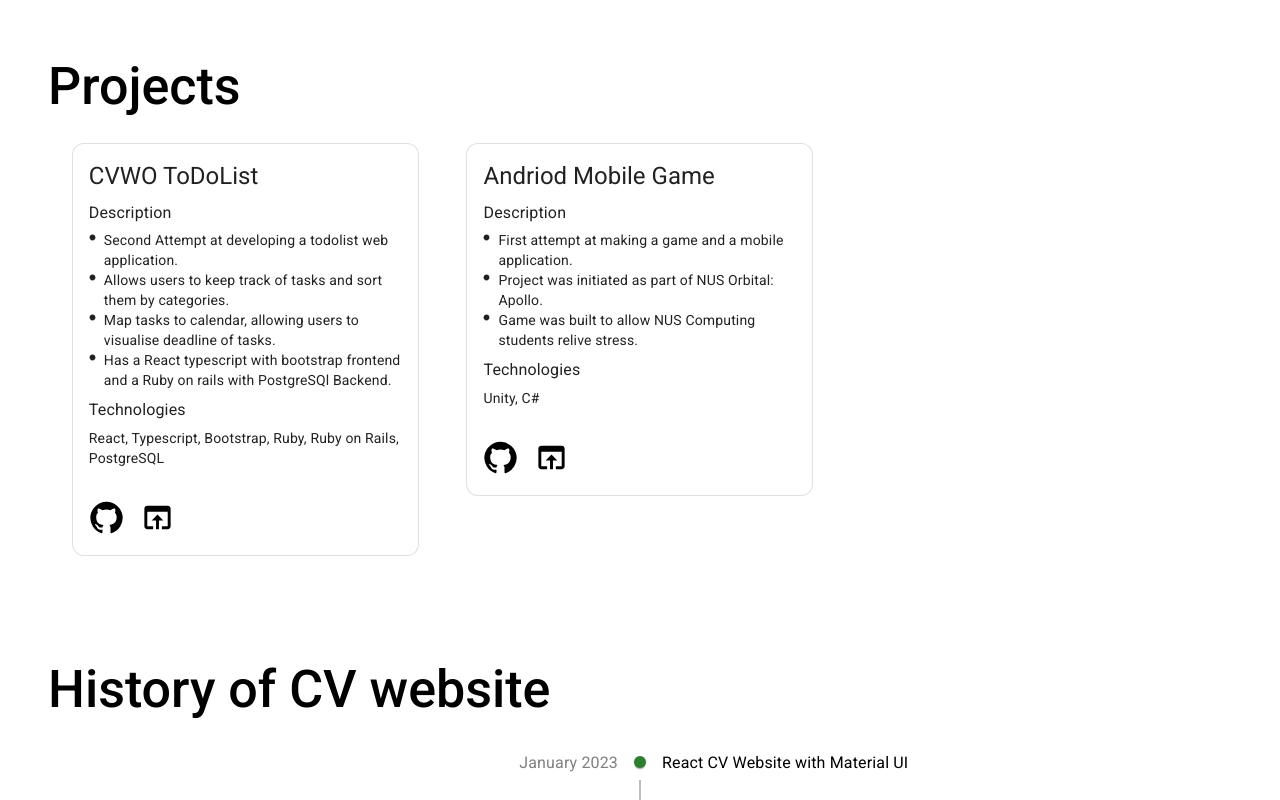
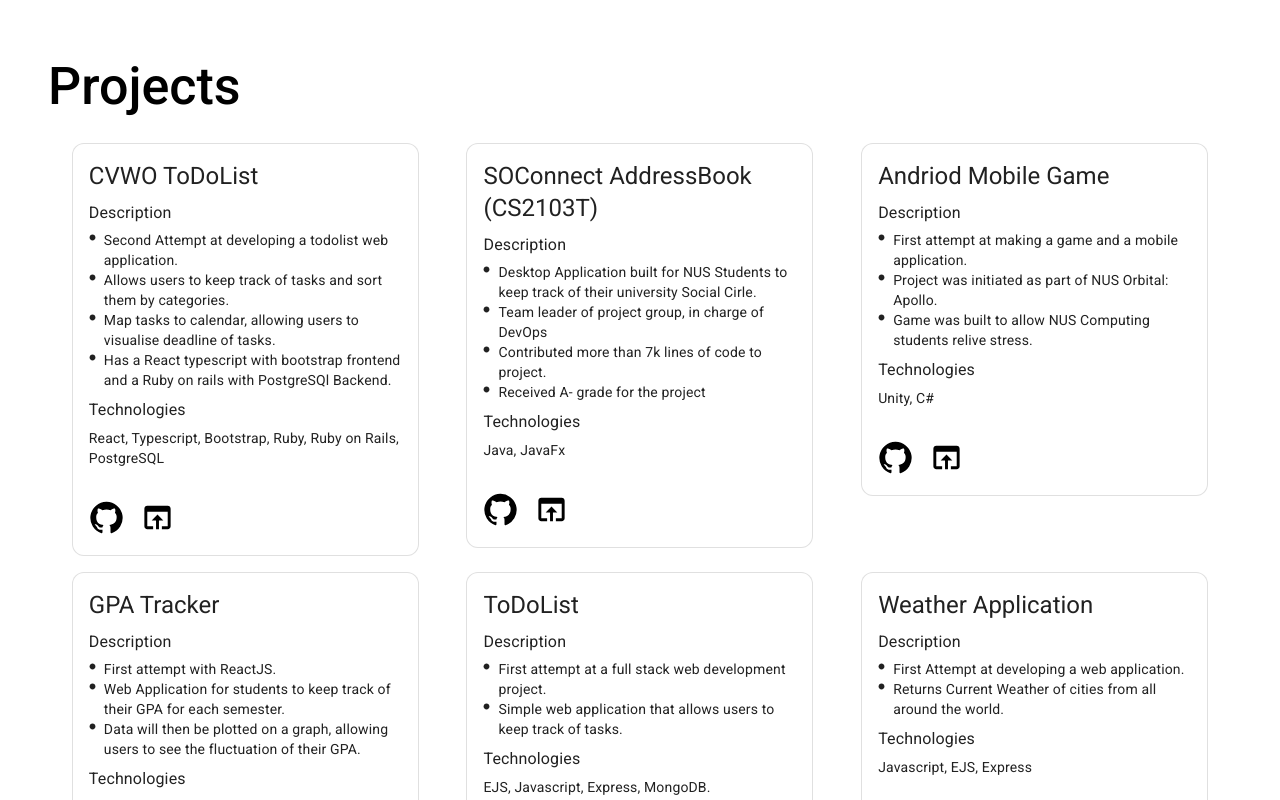
Before and after one commit to Jonaspng/react-cv-website, a React (Create React App) app: page / in a window 1280 px wide. Shown: the part 860-1660 px from the top of the page. Built offline with nearby package versions, Linux system fonts and the light colour scheme.

Commit message:
Add more projects

```diff
--- a/src/components/ProjectData.js
+++ b/src/components/ProjectData.js
@@ -7,12 +7,39 @@ const ProjectData = [
     technologies:"React, Typescript, Bootstrap, Ruby, Ruby on Rails, PostgreSQL",
     githubLink:"https://github.com/Jonaspng/CVWO_frontend",
     websiteLink:"https://cvwo-todolist.vercel.app/"},
+  { title: "SOConnect AddressBook (CS2103T)",
+    descriptions:["Desktop Application built for NUS Students to keep track of their university Social Cirle.",
+                  "Team leader of project group, in charge of DevOps",
+                  "Contributed more than 7k lines of code to project.",
+                  "Received A- grade for the project"],
+    technologies: "Java, JavaFx",
+    githubLink:"https://github.com/AY2223S1-CS2103T-W08-3/tp",
+    websiteLink:"https://github.com/AY2223S1-CS2103T-W08-3/tp"},
   { title: "Andriod Mobile Game",
     descriptions:["First attempt at making a game and a mobile application.",
                   "Project was initiated as part of NUS Orbital: Apollo.",
                   "Game was built to allow NUS Computing students relive stress."],
     technologies: "Unity, C#",
     githubLink:"https://github.com/Jonaspng/Orbital-Project_Mastercard",
-    websiteLink:"https://github.com/Jonaspng/Orbital-Project_Mastercard"}];
+    websiteLink:"https://github.com/Jonaspng/Orbital-Project_Mastercard"},
+  { title: "GPA Tracker",
+    descriptions:["First attempt with ReactJS.",
+                  "Web Application for students to keep track of their GPA for each semester.",
+                  "Data will then be plotted on a graph, allowing users to see the fluctuation of their GPA."],
+    technologies: "React, Javascript, Express, MongoDB",
+    githubLink:"https://github.com/Jonaspng/gpa-tracker-frontend",
+    websiteLink:"http://gpa-tracker.vercel.app/"},
+  { title: "ToDoList",
+    descriptions:["First attempt at a full stack web development project.",
+                  "Simple web application that allows users to keep track of tasks."],
+    technologies: "EJS, Javascript, Express, MongoDB.",
+    githubLink:"https://github.com/Jonaspng/ToDoList.",
+    websiteLink:"https://todolist-jonas.up.railway.app/"},
+  { title: "Weather Application",
+    descriptions:["First Attempt at developing a web application.",
+                  "Returns Current Weather of cities from all around the world."],
+    technologies: "Javascript, EJS, Express",
+    githubLink:"https://github.com/Jonaspng/Weather-Application",
+    websiteLink:"https://weather-api-jonas.up.railway.app/"}];
 
 export default ProjectData;
```
